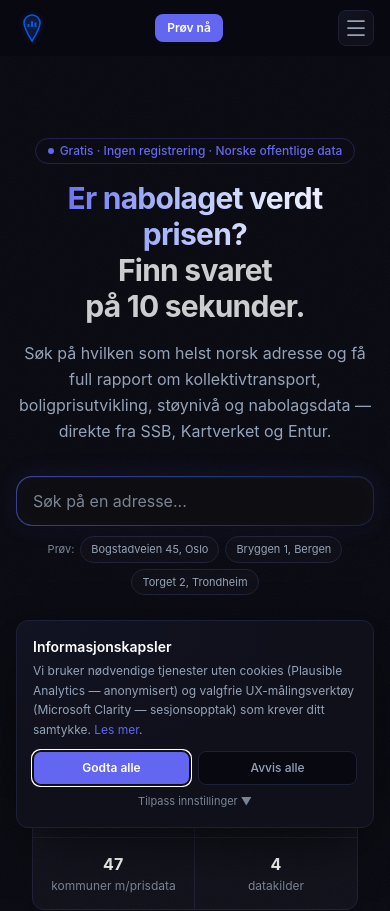
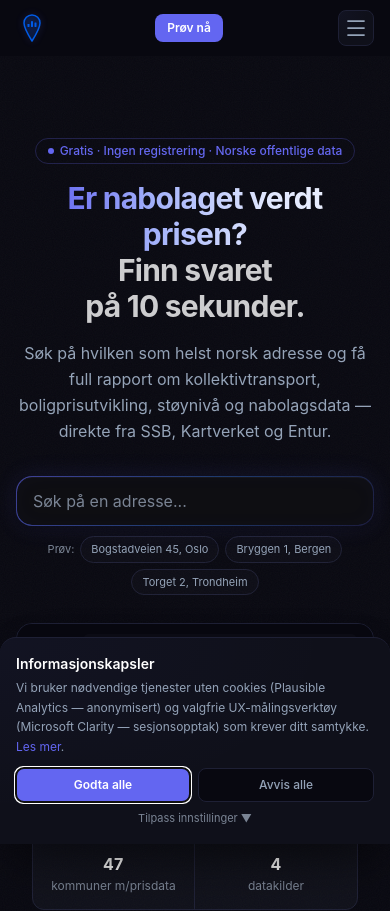
Before and after one commit to LobsterQuant/verdikart, a Next.js app: page / in a window 390 px wide. Shown: the top 911 px of the page. Built offline with nearby package versions, Linux system fonts and the light colour scheme.

Commit message:
fix: cookie banner bottom-sheet on mobile, corner card on desktop
On mobile (< sm): full-width bottom-sheet pinned to bottom edge with
rounded top corners — does not overlap hero content.
On desktop (sm+): unchanged bottom-right corner card.
Fixes first-impression UX block on 390px iPhone.

```diff
--- a/src/components/CookieBanner.tsx
+++ b/src/components/CookieBanner.tsx
@@ -127,7 +127,7 @@ export default function CookieBanner() {
       aria-live="polite"
       aria-modal="true"
       aria-label="Informasjonskapsler og personvern"
-      className="fixed bottom-4 left-4 right-4 z-50 mx-auto max-w-lg rounded-xl border border-card-border bg-card-bg p-4 shadow-2xl shadow-black/60 sm:left-auto sm:right-6 sm:max-w-sm"
+      className="fixed bottom-0 left-0 right-0 z-50 rounded-t-2xl border-t border-card-border bg-card-bg p-4 shadow-2xl shadow-black/60 sm:bottom-6 sm:left-auto sm:right-6 sm:max-w-sm sm:rounded-xl sm:border sm:border-card-border"
     >
       <p className="mb-1 text-sm font-semibold text-foreground">Informasjonskapsler</p>
       <p className="mb-3 text-xs leading-relaxed text-text-secondary">
```
